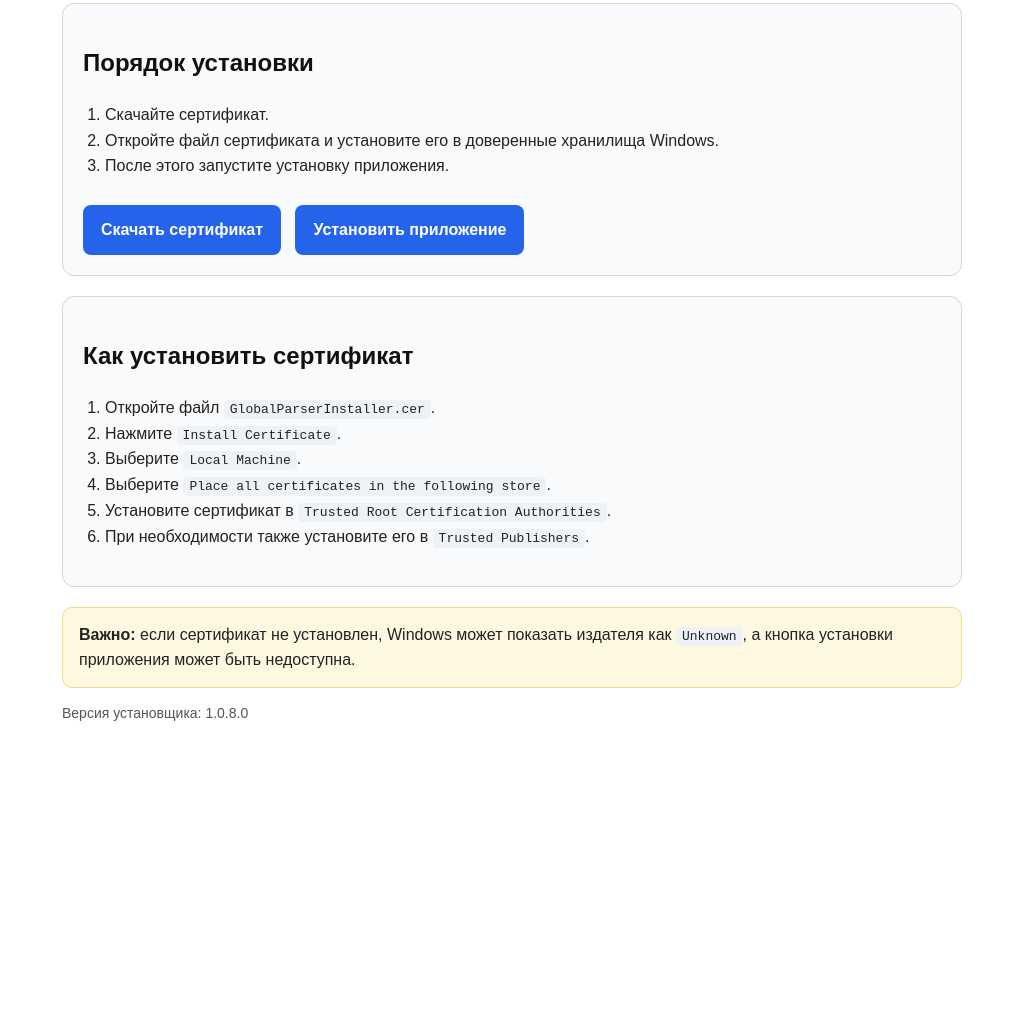
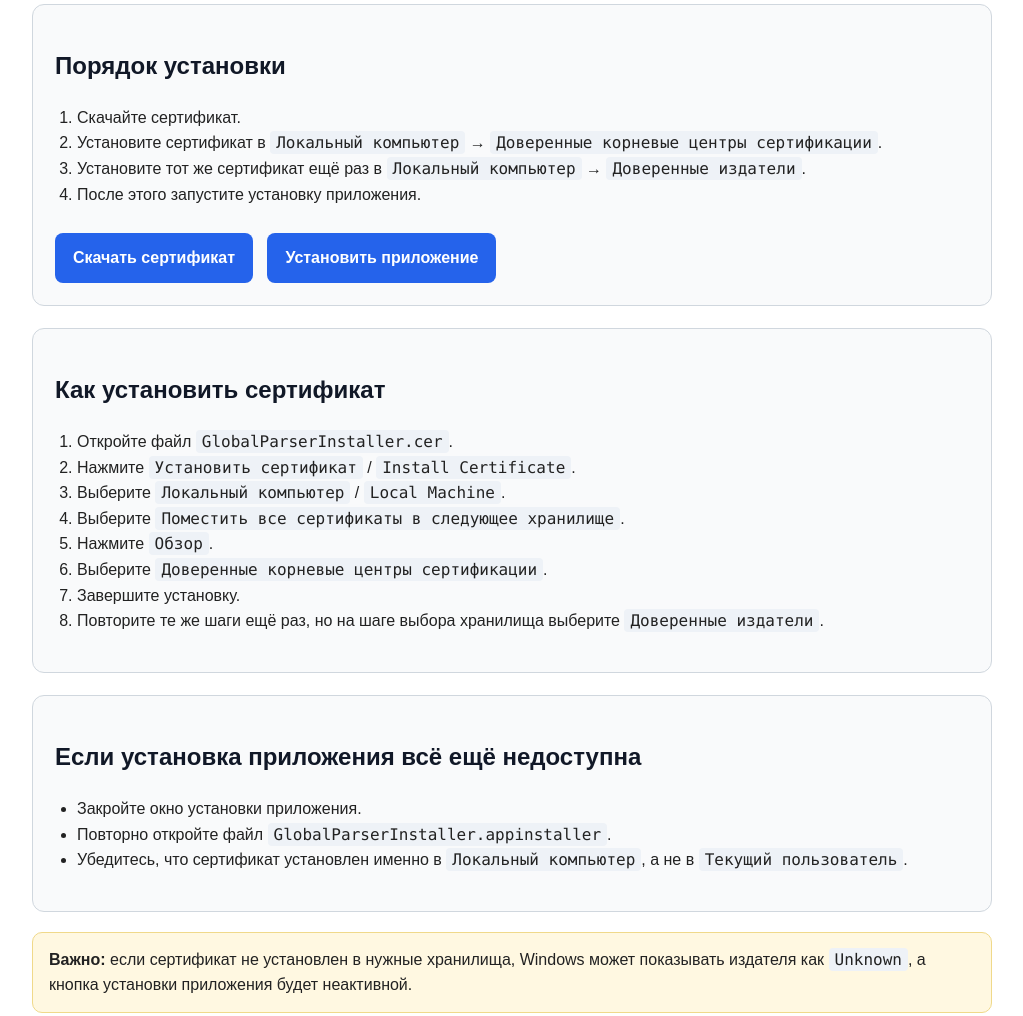
Before and after one commit to MikhailPolishchuk/GlobalParserInstaller, a plain HTML site: page installer/index.html in a window 1280 px wide. Shown: the part 151-1167 px from the top of the page, without its empty margins (128-1151 px from the left). Before the commit the page ends 949 px from the top, so only its background shows below. Drawn offline with Linux system fonts and the light colour scheme.

Commit message:
Update installer page with certificate download_2

```diff
--- a/installer/index.html
+++ b/installer/index.html
@@ -7,27 +7,28 @@
     <style>
         body {
             font-family: Arial, sans-serif;
-            max-width: 900px;
+            max-width: 960px;
             margin: 40px auto;
             padding: 20px;
             line-height: 1.6;
             color: #222;
+            background: #ffffff;
         }
 
         h1, h2 {
-            color: #111;
+            color: #111827;
         }
 
         .box {
             border: 1px solid #d0d7de;
             border-radius: 12px;
-            padding: 20px;
-            margin-top: 20px;
+            padding: 22px;
+            margin-top: 22px;
             background: #f9fafb;
         }
 
         .buttons {
-            margin-top: 15px;
+            margin-top: 16px;
         }
 
         a.button {
@@ -49,9 +50,10 @@
             background: #eef2f7;
             padding: 2px 6px;
             border-radius: 4px;
+            font-family: Consolas, monospace;
         }
 
-        ol {
+        ol, ul {
             padding-left: 22px;
         }
 
@@ -76,7 +78,8 @@
         <h2>Порядок установки</h2>
         <ol>
             <li>Скачайте сертификат.</li>
-            <li>Откройте файл сертификата и установите его в доверенные хранилища Windows.</li>
+            <li>Установите сертификат в <code>Локальный компьютер</code> → <code>Доверенные корневые центры сертификации</code>.</li>
+            <li>Установите тот же сертификат ещё раз в <code>Локальный компьютер</code> → <code>Доверенные издатели</code>.</li>
             <li>После этого запустите установку приложения.</li>
         </ol>
 
@@ -90,21 +93,30 @@
         <h2>Как установить сертификат</h2>
         <ol>
             <li>Откройте файл <code>GlobalParserInstaller.cer</code>.</li>
-            <li>Нажмите <code>Install Certificate</code>.</li>
-            <li>Выберите <code>Local Machine</code>.</li>
-            <li>Выберите <code>Place all certificates in the following store</code>.</li>
-            <li>Установите сертификат в <code>Trusted Root Certification Authorities</code>.</li>
-            <li>При необходимости также установите его в <code>Trusted Publishers</code>.</li>
+            <li>Нажмите <code>Установить сертификат</code> / <code>Install Certificate</code>.</li>
+            <li>Выберите <code>Локальный компьютер</code> / <code>Local Machine</code>.</li>
+            <li>Выберите <code>Поместить все сертификаты в следующее хранилище</code>.</li>
+            <li>Нажмите <code>Обзор</code>.</li>
+            <li>Выберите <code>Доверенные корневые центры сертификации</code>.</li>
+            <li>Завершите установку.</li>
+            <li>Повторите те же шаги ещё раз, но на шаге выбора хранилища выберите <code>Доверенные издатели</code>.</li>
         </ol>
     </div>
 
-    <div class="note">
-        <strong>Важно:</strong> если сертификат не установлен, Windows может показать издателя как
-        <code>Unknown</code>, а кнопка установки приложения может быть недоступна.
+    <div class="box">
+        <h2>Если установка приложения всё ещё недоступна</h2>
+        <ul>
+            <li>Закройте окно установки приложения.</li>
+            <li>Повторно откройте файл <code>GlobalParserInstaller.appinstaller</code>.</li>
+            <li>Убедитесь, что сертификат установлен именно в <code>Локальный компьютер</code>, а не в <code>Текущий пользователь</code>.</li>
+        </ul>
     </div>
 
-    <p class="small">
-        Версия установщика: 1.0.8.0
-    </p>
+    <div class="note">
+        <strong>Важно:</strong> если сертификат не установлен в нужные хранилища, Windows может показывать издателя как
+        <code>Unknown</code>, а кнопка установки приложения будет неактивной.
+    </div>
+
+    <p class="small">Версия установщика: 1.0.8.0</p>
 </body>
 </html>
```
